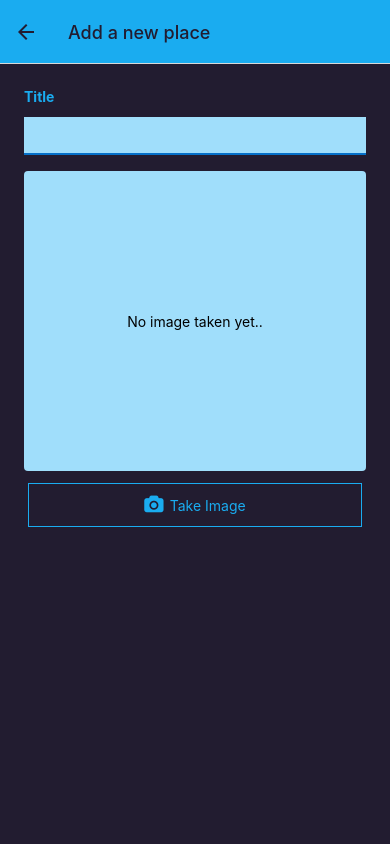
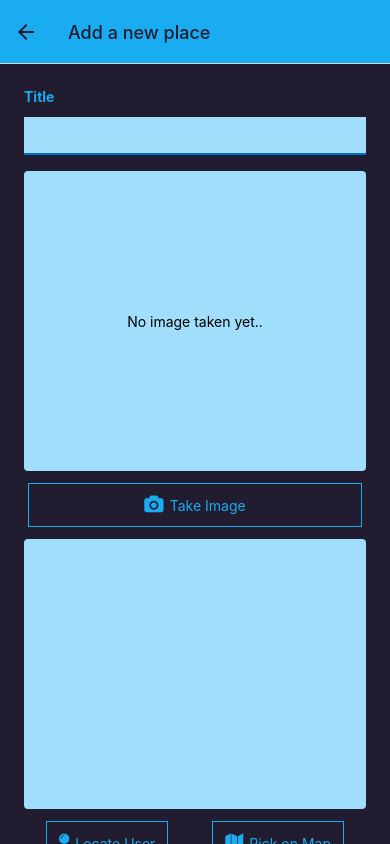
Before and after one commit to Animesh-weavers/fav_places_react_native_app, a React Native app: screen /AddPlace in a window 390 px wide. Built offline with nearby package versions, Linux system fonts and the light colour scheme.

Commit message:
create geolocation

```diff
--- a/components/places/ImagePicker.js
+++ b/components/places/ImagePicker.js
@@ -1,7 +1,6 @@
 import {
   Text,
   View,
-  Button,
   PermissionsAndroid,
   Image,
   StyleSheet,
--- /dev/null
+++ b/components/places/LocationPicker.js
@@ -0,0 +1,55 @@
+import { View, Text, StyleSheet } from "react-native";
+import React, { useState } from "react";
+import { Colors } from "../../constants/colors";
+import OutlinedButton from "../ui/outlinedButton";
+import Geolocation from "@react-native-community/geolocation";
+
+const LocationPicker = () => {
+  const [currentPosition, setCurrentPosition] = useState({
+    lat: 0,
+    long: 0,
+  });
+  const getLocationHandler = () => {
+    Geolocation.getCurrentPosition((info) =>
+      setCurrentPosition({
+        lat: info.coords.latitude,
+        long: info.coords.longitude,
+      })
+    );
+    console.log(currentPosition.lat, currentPosition.long);
+  };
+  const pickOnMapHandler = () => {};
+  return (
+    <View>
+      <View style={styles.mapPreview}>
+      </View>
+      <View style={styles.actions}>
+        <OutlinedButton icon="map-pin" onPress={getLocationHandler}>
+          Locate User
+        </OutlinedButton>
+        <OutlinedButton icon="map" onPress={pickOnMapHandler}>
+          Pick on Map
+        </OutlinedButton>
+      </View>
+    </View>
+  );
+};
+
+export default LocationPicker;
+
+const styles = StyleSheet.create({
+  mapPreview: {
+    width: "100%",
+    height: 270,
+    marginVertical: 8,
+    justifyContent: "center",
+    alignItems: "center",
+    backgroundColor: Colors.primary100,
+    borderRadius: 4,
+  },
+  actions: {
+    flexDirection: "row",
+    justifyContent: "space-around",
+    alignItems: "center",
+  },
+});
--- a/components/places/PlaceForm.js
+++ b/components/places/PlaceForm.js
@@ -2,6 +2,7 @@ import { View, Text, ScrollView, TextInput, StyleSheet } from "react-native";
 import React, { useState } from "react";
 import { Colors } from "../../constants/colors";
 import ImagePicker from "./ImagePicker";
+import LocationPicker from "./LocationPicker";
 
 const PlaceForm = () => {
   const [enteredTitle, setEnteredTitle] = useState("");
@@ -16,6 +17,7 @@ const PlaceForm = () => {
         />
       </View>
       <ImagePicker />
+      <LocationPicker />
     </ScrollView>
   );
 };
--- a/package.json
+++ b/package.json
@@ -9,6 +9,7 @@
     "web": "expo start --web"
   },
   "dependencies": {
+    "@react-native-community/geolocation": "^2.1.0",
     "@react-navigation/native": "^6.0.11",
     "@react-navigation/native-stack": "^6.7.0",
     "expo": "~45.0.0",
```
Also changed, not shown: 5 other files (tests, documents, lock files or other folders).
